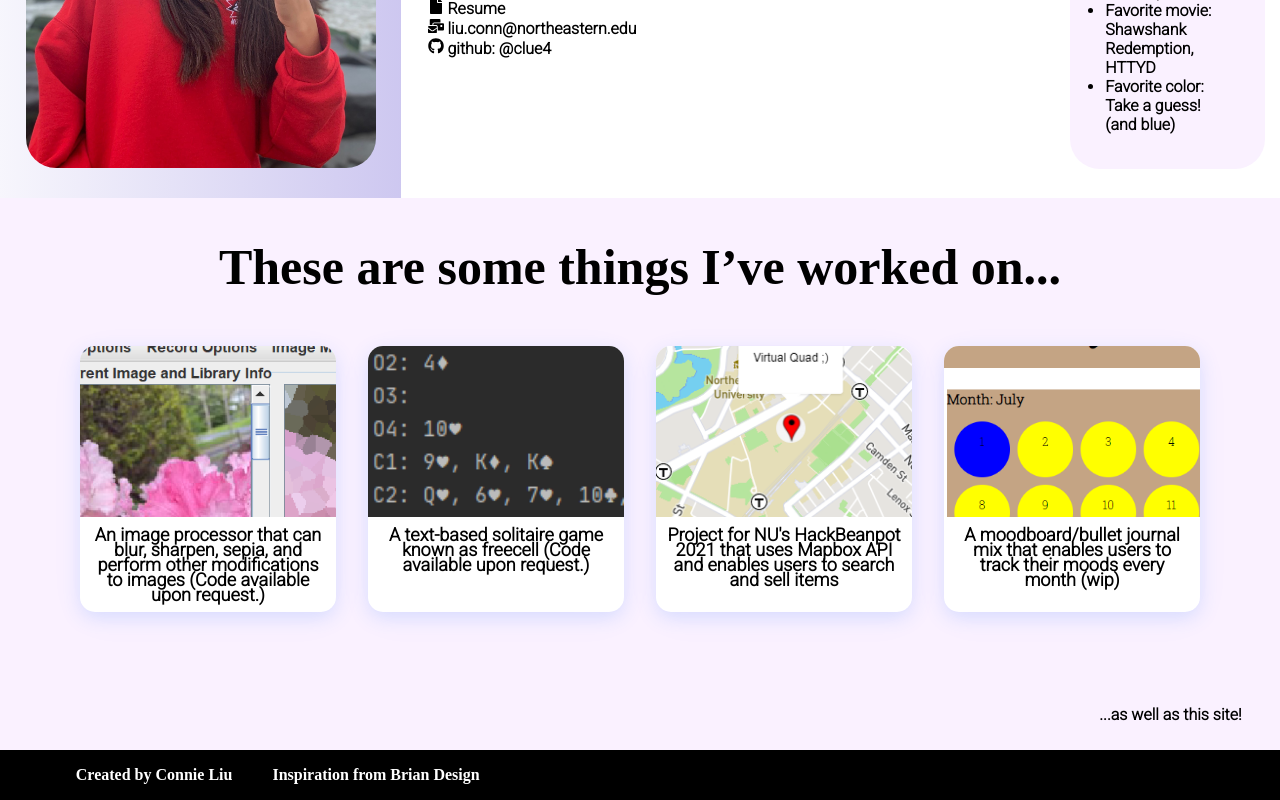
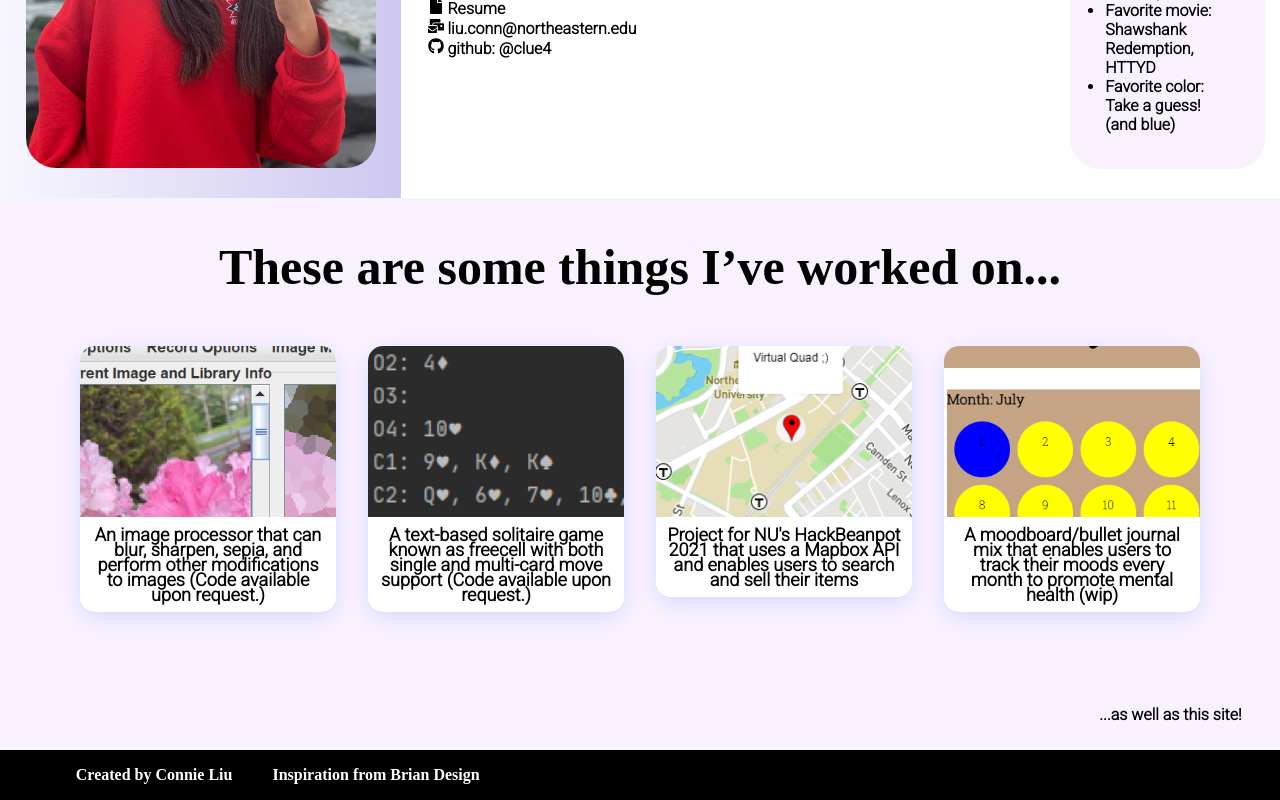
Before and after one commit to clue4/clue4.github.io, a React (Create React App) app: page / in a window 1280 px wide. Shown: the part 416-1216 px from the top of the page. Built offline with nearby package versions, Linux system fonts and the light colour scheme; a web font is replaced by a local one.

Commit message:
more info on projects added

```diff
--- a/src/components/ProjectInfo.js
+++ b/src/components/ProjectInfo.js
@@ -4,6 +4,7 @@ function ProjectInfo(props) {
   return (
     <>
       <li className="project-item">
+        <div className="proj-container">
           <a className="project-link" href={props.path}>
             <figure className="project-picwrap">
               <img src={props.src} alt="Project" className="project-image"/>
@@ -13,7 +14,11 @@ function ProjectInfo(props) {
                 {props.text}
               </h5>
             </div>
+            <div className="info-container">
+              <div className="more-info">{props.additional}</div>
+            </div>
           </a>
+        </div>
       </li>
     </>
   )
--- a/src/components/Projects.css
+++ b/src/components/Projects.css
@@ -32,6 +32,33 @@
   margin: 0 1rem;
   border-radius: 10px;
   margin-bottom: 24px;
+}
+
+.info-container {
+  position: absolute;
+  top: 0;
+  bottom: 0;
+  left: 0;
+  right: 0;
+  height: 100%;
+  width: 100%;
+  opacity: 0;
+  transition: .5s ease;
+  background-color: rgb(125, 79, 238, .93);
+  overflow: scroll;
+}
+
+.proj-container:hover .info-container {
+  opacity: 1;
+}
+
+.more-info {
+  color: white;
+  font-size: 18px;
+  position: absolute;
+  padding: 10px;
+  text-align: center;
+  justify-content: center;
 }
 
 .project-link {
--- a/src/components/Projects.js
+++ b/src/components/Projects.js
@@ -14,18 +14,34 @@ function Projects() {
             src="images/imgProcessor.png"
             text="An image processor that can blur, sharpen, sepia, and perform other modifications
             to images (Code available upon request.)"
+            additional="This is an image processing application that utilizes a model, view, and controller
+            and can perform modifications on images, which I implemented with a partner. There is both a text-based
+            view and a GUI made with Java Swing. Language used: Java. Please contact me to view code."
             path="https://github.com/clue4"/>
             <ProjectInfo
             src="images/freecell.png"
-            text="A text-based solitaire game known as freecell (Code available upon request.)"
+            text="A text-based solitaire game known as freecell with both single and
+            multi-card move support (Code available upon request.)"
+            additional="This is a version of solitaire, specifically freecell, and uses Java. I implemented a model,
+            (text-based) view, and controller. Players can make single-card moves or multi-card
+            moves depending on which model they use. Please contact me to view code."
             path="https://github.com/clue4"/>
             <ProjectInfo
             src="images/hackBeanPot.png"
-            text="Project for NU's HackBeanpot 2021 that uses Mapbox API and enables users to search and sell items"
+            text="Project for NU's HackBeanpot 2021 that uses a Mapbox API and enables users to search and sell
+            their items"
+            additional="In February, there were severe snow storms in Texas, and my hackathon teammates and I wanted to create
+            something to help. This idea became more generalized (and infused with a healthy dose of capitalism), and we created a
+            map-based program that enables sell/otherwise exchange items to promote community involvement and help each other. I
+            specifically worked on the map interface, using HTML, CSS, and JS for this project."
             path="https://github.com/RahulR100/hackbeanpot2021"/>
             <ProjectInfo
             src="images/mullet.png"
-            text="A moodboard/bullet journal mix that enables users to track their moods every month (wip)"
+            text="A moodboard/bullet journal mix that enables users to track their moods every month to
+            promote mental health (wip)"
+            additional="With covid, mental health has taken a hit. With group members, we designed and began implementing
+            a moodboard/bullet journal idea where people can track their moods every day on a monthly basis and log their
+            thoughts. I used HTML, CSS, and a bit of JS for this project."
             path="https://github.com/jueunkangg/mullet"/>
           </ul>
         </div>
```
Lines whose indentation alone changed are shown as unchanged.
